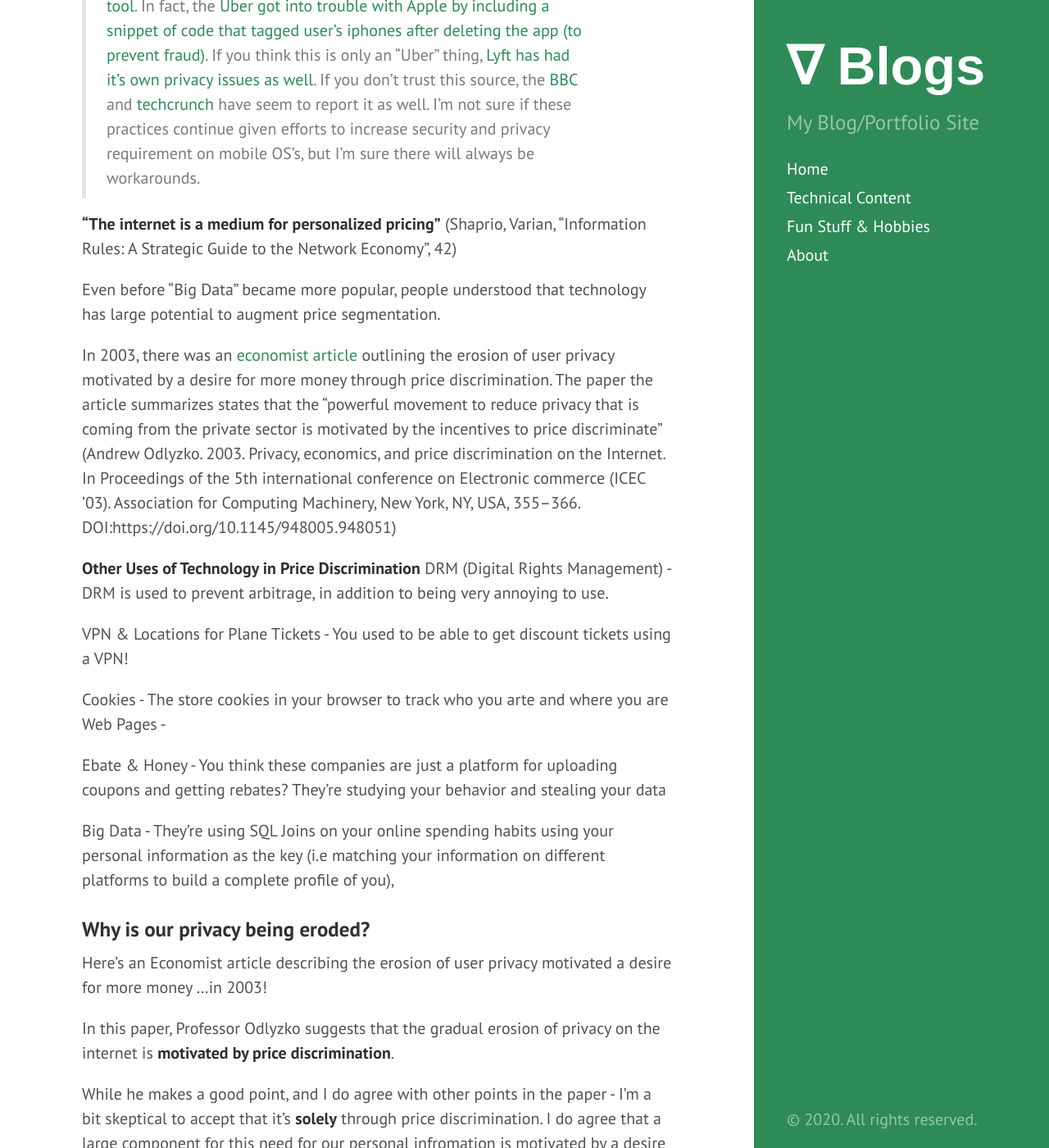
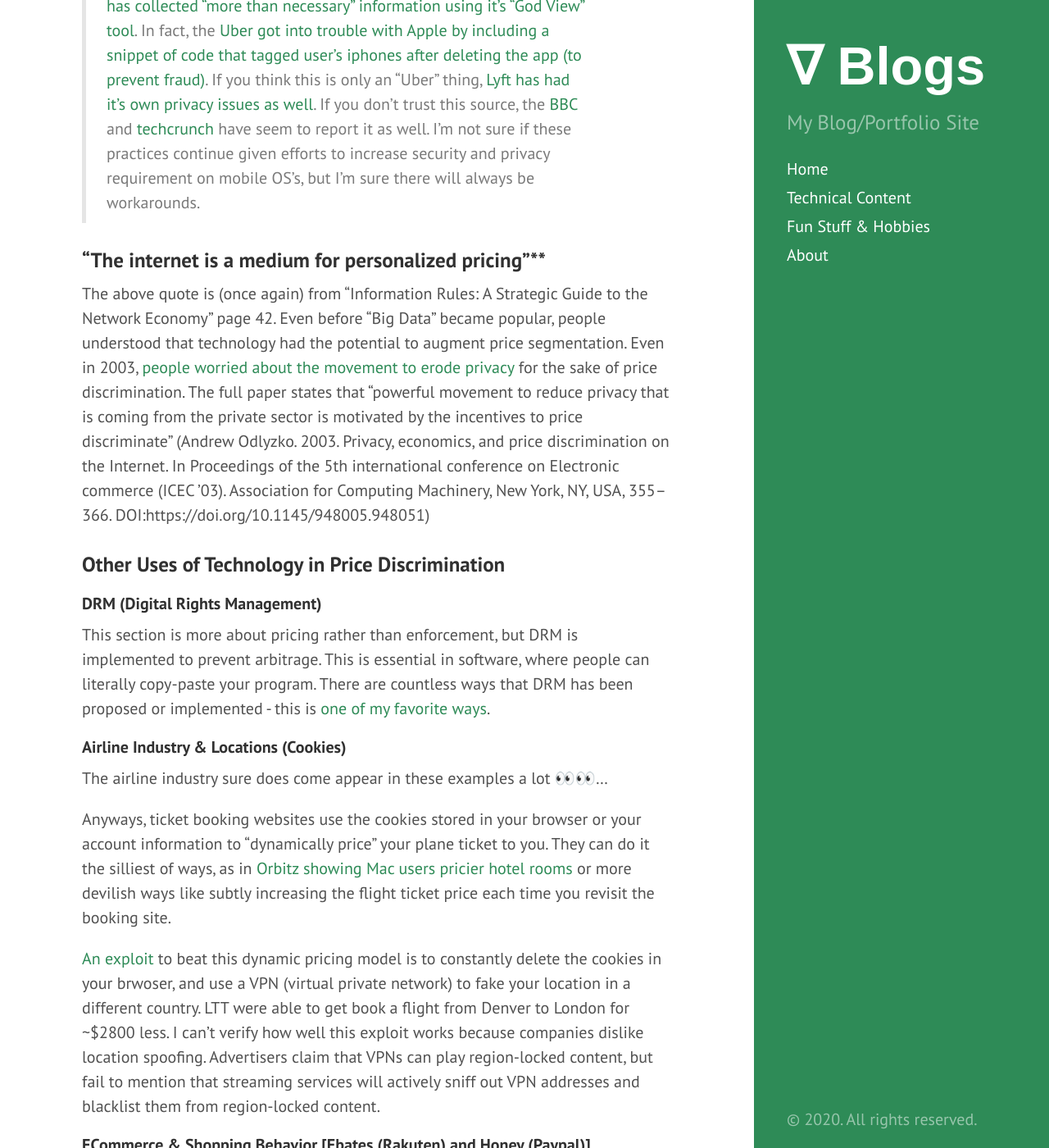
Before and after one commit to tedkim97/tedkim97.github.io, a Jekyll site: the page built from _posts/2019-03-02-price_disc_seg.md, in a window 1280 px wide and 1400 px high, scrolled down 20642 px. Shown: the whole window at 82% size. Built offline with Jekyll 4.4.1, drawn with Linux system fonts in a browser that asks for light colours; formulas are drawn with MathJax 3; some of the changed text lies outside the part shown.

Commit message:
asodiasd

```diff
--- a/_posts/2019-03-02-price_disc_seg.md
+++ b/_posts/2019-03-02-price_disc_seg.md
@@ -40,7 +40,7 @@ However, the supermarket isn't happy with that. Management knows that Alice is w
 In fact, there are classifications for price discrimination that describe to what "degree" that they can identify buyer's and their WTP. These levels of price discrimination are categorized as "first", "second", and "third" degree price discrimination. If you've read "Information Rules: A Strategic Guide to the Network Economy" the authors refer to these as "personalized pricing", "versioning", and "group pricing".
 
 **1) First Degree** (also known as perfect price discrimination):
-A company can identify each customer and charge the consumer's WTP.
+A company can identify each customer and charge the consumer's WTP. This is almost impossible and largely considered impossible... for now.
 
 > In our example with Alice & Bob, perfect price discrimination is when the supermarket charges \\$5 to Alice, \\$1 to Bob, and the willing-to-pay for any other customer. At market price, the supermarket would have net profit of \\$1.50. Under perfect price discrimination, they're able to make \\$5 in profit (5-0.5 + 1-0.5).
 
@@ -284,44 +284,42 @@ I used to use Lyft quite a fair bit, I didn't bother using Uber because (I remem
 
 > You might think this is a bit "crazy", but there is evidence that Uber [has collected "more than necessary" information using it's "God View" tool](https://www.wired.com/insights/2015/01/uber-privacy-woes-cautionary-tale/). In fact, the [Uber got into trouble with Apple by including a snippet of code that tagged user's iphones after deleting the app (to prevent fraud)](https://www.nytimes.com/2017/04/23/technology/travis-kalanick-pushes-uber-and-himself-to-the-precipice.html?_r=1). If you think this is only an "Uber" thing, [Lyft has had it's own privacy issues as well](https://www.theinformation.com/articles/lyft-moves-to-restrict-employee-access-to-customer-data). If you don't trust this source, the [BBC](https://www.bbc.com/news/technology-42827636) and [techcrunch](https://techcrunch.com/2018/01/25/lyft-god-view/) have seem to report it as well. I'm not sure if these practices continue given efforts to increase security and privacy requirement on mobile OS's, but I'm sure there will always be workarounds.
 
+### "The internet is a medium for personalized pricing"**
+The above quote is (once again) from "Information Rules: A Strategic Guide to the Network Economy" page 42. Even before "Big Data" became popular, people understood that technology had the potential to augment price segmentation. Even in 2003, [people worried about the movement to erode privacy]((https://www.economist.com/finance-and-economics/2003/10/16/theyre-watching-you)) for the sake of price discrimination. The full paper states that "powerful movement to reduce privacy that is coming from the private sector is motivated by the incentives to price discriminate" (Andrew Odlyzko. 2003. Privacy, economics, and price discrimination on the Internet. In Proceedings of the 5th international conference on Electronic commerce (ICEC ’03). Association for Computing Machinery, New York, NY, USA, 355–366. DOI:https://doi.org/10.1145/948005.948051)
 
-**"The internet is a medium for personalized pricing"** (Shaprio, Varian, "Information Rules: A Strategic Guide to the Network Economy", 42)
+### Other Uses of Technology in Price Discrimination
 
-Even before "Big Data" became more popular, people understood that technology has large potential to augment price segmentation.
+##### DRM (Digital Rights Management)
+This section is more about pricing rather than enforcement, but DRM is implemented to prevent arbitrage. This is essential in software, where people can literally copy-paste your program. There are countless ways that DRM has been proposed or implemented - this is [one of my favorite ways](https://www.youtube.com/watch?v=ccneE_gkSAs).
 
-In 2003, there was an [economist article](https://www.economist.com/finance-and-economics/2003/10/16/theyre-watching-you) outlining the erosion of user privacy motivated by a desire for more money through price discrimination. The paper the article summarizes states that the "powerful movement to reduce privacy that is coming from the private sector is motivated by the incentives to price discriminate" (Andrew Odlyzko. 2003. Privacy, economics, and price discrimination on the Internet. In Proceedings of the 5th international conference on Electronic commerce (ICEC ’03). Association for Computing Machinery, New York, NY, USA, 355–366. DOI:https://doi.org/10.1145/948005.948051)
+##### Airline Industry & Locations (Cookies)
+The airline industry sure does come appear in these examples a lot &#128064;&#128064;...
 
-**Other Uses of Technology in Price Discrimination**
-DRM (Digital Rights Management) - DRM is used to prevent arbitrage, in addition to being very annoying to use.
+Anyways, ticket booking websites use the cookies stored in your browser or your account information to "dynamically price" your plane ticket to you. They can do it the silliest of ways, as in [Orbitz showing Mac users pricier hotel rooms](https://www.wsj.com/articles/SB10001424052702304458604577488822667325882) or more devilish ways like subtly increasing the flight ticket price each time you revisit the booking site.
 
+[An exploit](https://youtu.be/Utsnt6GFrKo) to beat this dynamic pricing model is to constantly delete the cookies in your brwoser, and use a VPN (virtual private network) to fake your location in a different country. LTT were able to get book a flight from Denver to London for \~\\$2800 less. I can't verify how well this exploit works because companies dislike location spoofing. Advertisers claim that VPNs can play region-locked content, but fail to mention that streaming services will actively sniff out VPN addresses and blacklist them from region-locked content.
 
+##### ECommerce & Shopping Behavior [Ebates (Rakuten) and Honey (Paypal)]
+Ebates (parent company: Rakuten) and Honeys (parent company: Paypal) are tools that help you get discount items you buy online through rebates and coupons respectively. They normally use app extensions to help look for and apply discounts, as well as collecting some of your activity while shopping. I **suspect** (i.e not confirmed) that these companies are monitoring your shopping behavior in order to profile shopping behavior and price sensitivity. Although you can verify the information [Rakuten collects and Why](https://www.rakuten.com/help/article/what-data-rakuten-collects-and-why-360041231553).
 
-VPN & Locations for Plane Tickets - You used to be able to get discount tickets using a VPN!
+##### Big Data
+Despite this buzz word, "big data" allows individuals to stitch together information about you from different platforms using some identifier or key (like your email address or username).
 
+https://www.bruegel.org/2017/02/big-data-and-first-degree-price-discrimination/
+https://obamawhitehouse.archives.gov/sites/default/files/whitehouse_files/docs/Big_Data_Report_Nonembargo_v2.pdf?utm_source=Bruegel+Updates&utm_campaign=656e7da39b-Blogs+review+11%2F02%2F2017&utm_medium=email&utm_term=0_eb026b984a-656e7da39b-278510293
 
+### A Tangent: Big Data and Health care
+A common misconception is that the different quotes you get from insurance is price discrimination - it's not. The quotes you get from insurance are based on how likely you are to file a claim. Given what the insurer knows about you and your habits (age, number of serious car crashes, smoking habits, etc) they get an idea of what it costs to insure you and proportionally charges you for that risk. However, insurance companies are looking for more factors (that can flawed) such as credit score, employment, etc. If you want to understand why this might be an issue, read chapter 8 and 9 of "Weapons of Math Destruction".
 
-Cookies - The store cookies in your browser to track who you arte and where you are
-Web Pages -
+A concern issue that people consider is that companies can uncover medical conditions that are prohibited by the government, or discover a health issues that the consumer is unaware - [a common anecdote is how Target's marketing team discovering a girl was pregnant](https://www.nytimes.com/2012/02/19/magazine/shopping-habits.html). I personally dislike this Target anecdote because I don't know how accurate this marketing system works. It might have sent a million pregnacy-related ads to people, and it happened to be right once. However, this anecdote is still valid because using unclear, unverifiable classification systems shouldn't be used to determine such important things (and what Cathey O'Neil argues as well). If you want to read more about Big Data and insurance, I encourage you to read chapter 9 of "Weapons of Math Destruction".
 
+<!-- ### Convincing Consumers to buy: targetting and behavioral nudging
 
-Ebate & Honey - You think these companies are just a platform for uploading coupons and getting rebates? They're studying your behavior and stealing your data
-
-Big Data - They're using SQL Joins on your online spending habits using your personal information as the key (i.e matching your information on different platforms to build a complete profile of you),
-
-### Why is our privacy being eroded?
-Here's an Economist article describing the erosion of user privacy motivated a desire for more money ...in 2003!
-
-In this paper, Professor Odlyzko suggests that the gradual erosion of privacy on the internet is **motivated by price discrimination**.
-
-While he makes a good point, and I do agree with other points in the paper - I'm a bit skeptical to accept that it's **solely** through price discrimination. I do agree that a large component for this need for our personal infromation is motivated by a desire to make more money.
-
-However, this paper was published in 2003.
-
+##### Sweatcoin
+I got an advertisement for "Sweatcoin" an app/virtual currency that rewarded you for walking (this was when cryptocurrencies were wildly popular). I suspected that they were trying to aggregate walking pattern of their users to sell to some data vendor. The website promises that they do not sell their data and they keep their information private - the company's main form of monetization was showing advertisements to the users while they have the app open/walking. However, this is a classic example of targeting users to encourage them to buy the advertised goods. -->
 
 # Cons of Price Discrimination (and getting a little political)
-Traditionally, price discrimination is described as having no major "cons". Sure the consumers lose a bit, but the business will capture it as profit ([AND SURELY THOSE PROFITS WILL TRICKLE DOWN RIGHT?!](https://en.wikipedia.org/wiki/Trickle-down_economics#Criticisms)) and the economy becomes more efficient.
-
-However, has this idea of charging your customers their maximum willingness to pay gone too far? I think the free market can solve a lot of problems, but aren't there some situations where someone needs to step in?
+Traditionally, price discrimination is described as having no major "cons". Sure the consumers lose a bit, but the business will capture it as profit ([AND SURELY THOSE PROFITS WILL TRICKLE DOWN RIGHT?!](https://en.wikipedia.org/wiki/Trickle-down_economics#Criticisms)) and the economy becomes more efficient. However, has this idea of charging your customers their maximum willingness to pay gone too far? I think the free market can solve a lot of problems, but aren't there some situations where someone needs to step in?
 
 ### Insulin
 Even though segmentation sounds wonderful, there are still egregious cases where this segmentation and desire to maximize profits have gone too far. A prominent example is Insulin in the US. In 2016, the average out of pocket monthly diabetes cost was [\\$360 in the US, \\$112 in India, \\$70 in Japan, \\$65 in the UK, and \\$19 in Italy.](https://www.bbc.com/news/world-us-canada-47491964#:~:text=Now%2C%20retail%20prices%20in%20the,have%20been%20making%20national%20headlines.) If you want a more indepth description of why insulin is so expensive, watch these: [businessinsider](https://youtu.be/7Ycd8zEdoVk), [verge](https://youtu.be/9CdydQNfAXE). At the end of the day, insulin is insulin!
@@ -336,15 +334,16 @@ Even though segmentation sounds wonderful, there are still egregious cases where
 **"Insulin prices (and other healthcare costs) aren't high because of price discrimination"**
 > None of the links or articles I have shown you have explicitly talked about price discrimination (and it's not). I would argue that the idea is the same. A company sells Insulins to people at a higher price wherever they can. While this is more "efficient" and makes sense with printers, it's cruel to do this for life-saving medicine.
 
+# The Future & Conclusion
+If you have a good product odds are you can sell it without no troubles and your company will do fine. However, if you want ever dollar you can squeeze out of your customers, than you want to version your product such that your customers are forced to buy the appropriate version.
 
-# The Future
-Price discrimination/segmentation is a new business idea in the slighest
-"QUOTE FROM THE BOOK ABOUT UNDERCOVER ECONOMIST"
-"QUOTE FROM THE BOOK BIG DATA BOOK"
+If you can't tell - I am much more interested in second degree price discrimination than first or third.
 
-# Conclusion
-Takeaways, if you have a good product odds are you can sell it without no troubles and your company will do fine. However, if you want ever dollar you can squeeze out of your customers, than you want to version your product (by adding or removing features) such that they would be unable to buy different versions.
+Mainyl becauuse second degree price discrimination is breaking up a product in clever ways to let your consumers decide
 
+while perfect price discrimination is incredibly invasive
+
+while third degree price discrimination feels arbitrary as a consumer.
 
 ### Links
 
```
